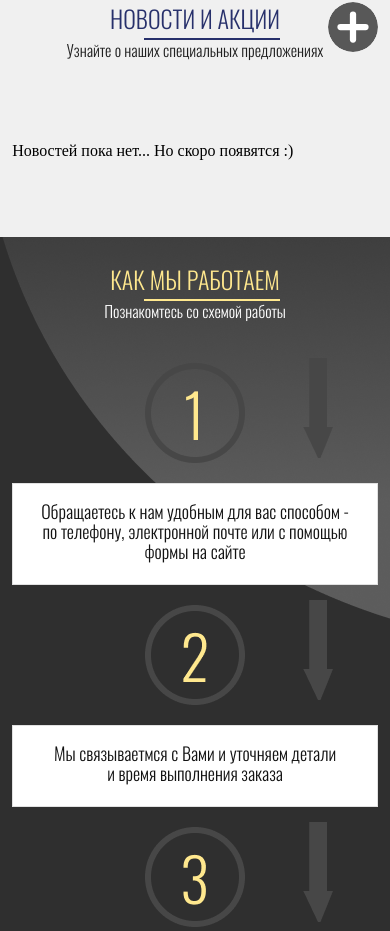
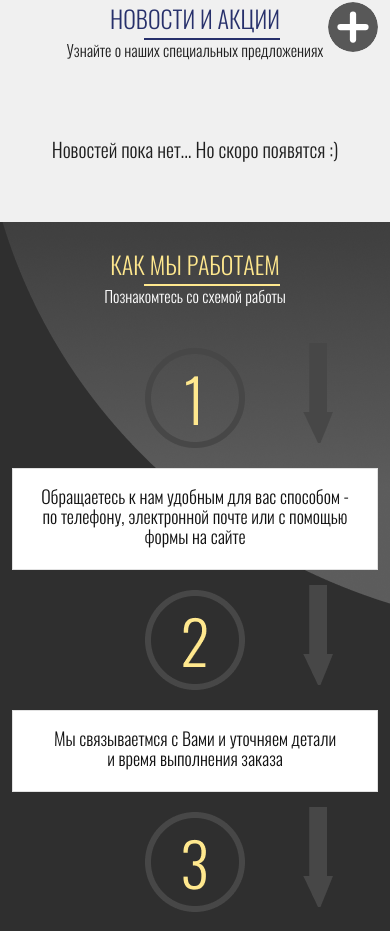
Before and after one commit to Powenga/scnonstop_v_2, a React (Create React App) app: page / in a window 390 px wide. Shown: the part 2590-3521 px from the top of the page. Built offline with nearby package versions, Linux system fonts and the light colour scheme; no server answers.

Commit message:
feat: style news_empty_message

```diff
--- a/src/components/News/News.css
+++ b/src/components/News/News.css
@@ -31,6 +31,16 @@
   width: 100%;
 }
 
+.news__empty-message {
+  margin: 0;
+  text-align: center;
+  font-family: 'Oswald', sans-serif;
+  font-weight: 300;
+  font-size: 28px;
+  line-height: 32px;
+  color: #202020;
+}
+
 
 @media screen and (max-width: 1600px) {
   .news__container {
@@ -40,6 +50,10 @@
   .news__item {
     flex-basis: calc(4 / 12 * 100% - 8 / 12 * 27px);
     margin: 0 27px 27px 0;
+  }
+  .news__empty-message {
+    font-size: 24px;
+    line-height: 27px;
   }
 }
 
@@ -69,6 +83,9 @@
   .news__item:nth-child(2n) {
     margin-right: 0;
   }
+  .news__empty-message {
+    line-height: 26px;
+  }
 }
 
 @media screen and (max-width: 550px) {
@@ -87,4 +104,8 @@
   .news__more {
     max-width: 140px;
   }
+  .news__empty-message {
+    font-size: 20px;
+    line-height: 20px;
+  }
 }
--- a/src/components/News/News.jsx
+++ b/src/components/News/News.jsx
@@ -130,7 +130,7 @@ function News({ classes, onCardClick, children }) {
         </Button>
       )}
       {numberOfRenderedNews <= 0 && (
-        <p className="new__empty-message">
+        <p className="news__empty-message">
           Новостей пока нет... Но скоро появятся :&#41;
         </p>
       )}
```
